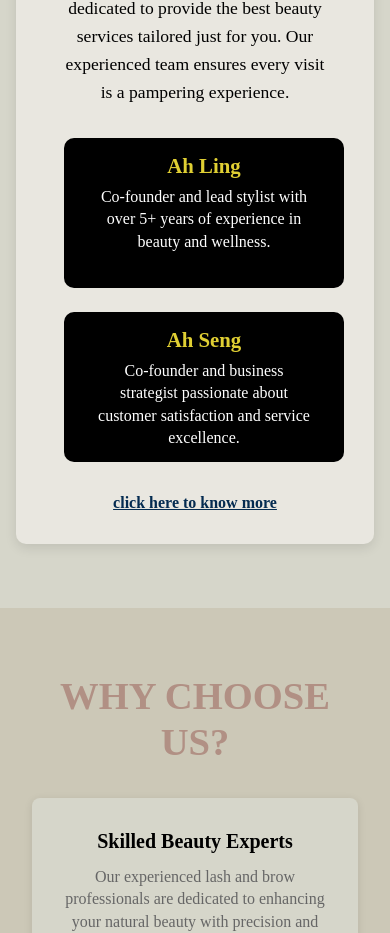
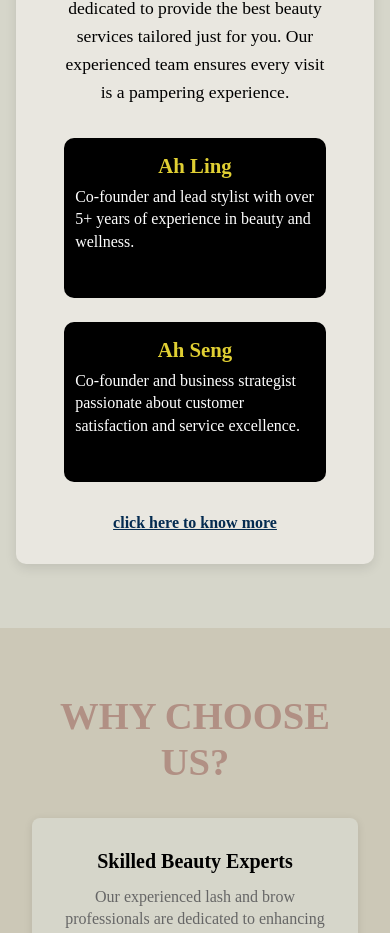
Before and after one commit to RSBusinessTech/lashmapbeautystudio-ui, an Angular app: page /home in a window 390 px wide. Shown: the part 3220-4153 px from the top of the page. Built offline with nearby package versions, Linux system fonts and the light colour scheme.

Commit message:
Modifying services, home section

```diff
--- a/src/app/features/home/home.component.css
+++ b/src/app/features/home/home.component.css
@@ -307,17 +307,13 @@
 }
 
 .home-about-preview {
-    /* light purple/lavender color outside the box */
-   background-color: #d6d6ca;
-
+  background-color: #d6d6ca;
   padding: 4rem 1rem;          /* space around the box */
   text-align: center;
 }
 
 .home-about-preview > .about-content {
-     background-color: #e9e7e0;
-  /* background: #f3eee5; */
-  /* background: #f8f4ec; */
+   background-color: #e9e7e0;
   max-width: 900px;
   margin: 0 auto;
   border-radius: 10px;
@@ -365,7 +361,6 @@
   color:#fff;
   padding: 1rem 1.5rem;
   border-radius: 10px;
-  /* box-shadow: 0 2px 8px rgba(0,0,0,0.05); */
   max-width: 300px;
   flex: 1 1 280px;
   text-align: left;
@@ -402,18 +397,20 @@
 /* Responsive tweaks */
 @media (max-width: 768px) {
   .owners {
+    display: flex;
     flex-direction: column;
+    align-items: center; /* center items horizontally */
     gap: 1.5rem;
-    align-items: center; /* Center the column items horizontally */
+  }
+  .owner h3 {
+    text-align: center;
   }
 
   .owner {
-    max-width: 100%;   /* full width */
-    width: auto;       /* allow dynamic width */
-    min-width: 280px;  /* keep a reasonable minimum */
-    padding: 1rem 2rem; /* slightly more padding for comfort */
-    text-align: center;
-    max-height: 150px;
-    box-sizing: border-box; /* include padding in width */
+    padding: 1rem 0.7rem;
+    box-sizing: border-box;
+    width: auto;
+    max-height: 160px;
+    align-self: center; /* ensure flex alignment center */
   }
 }
```
